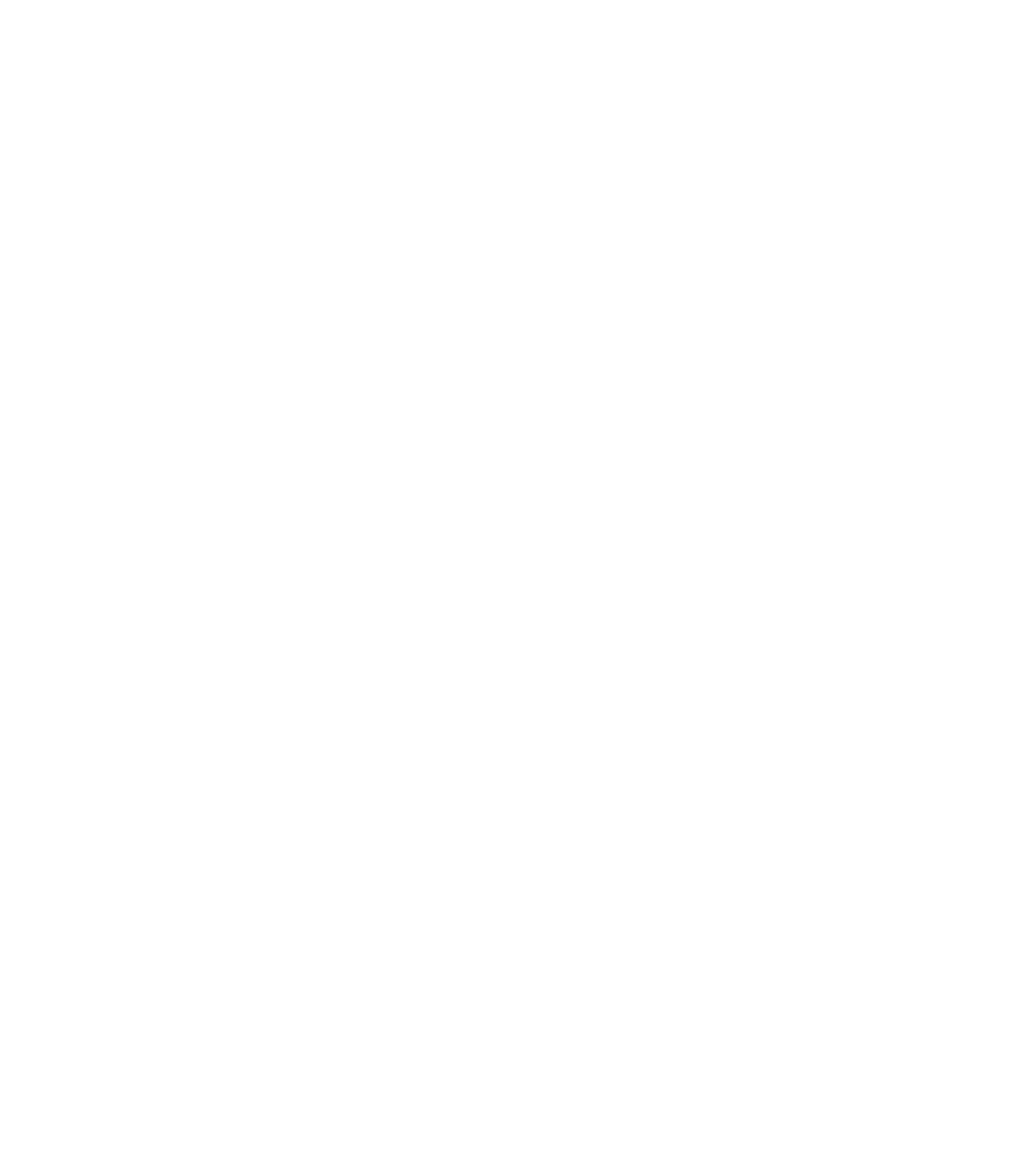
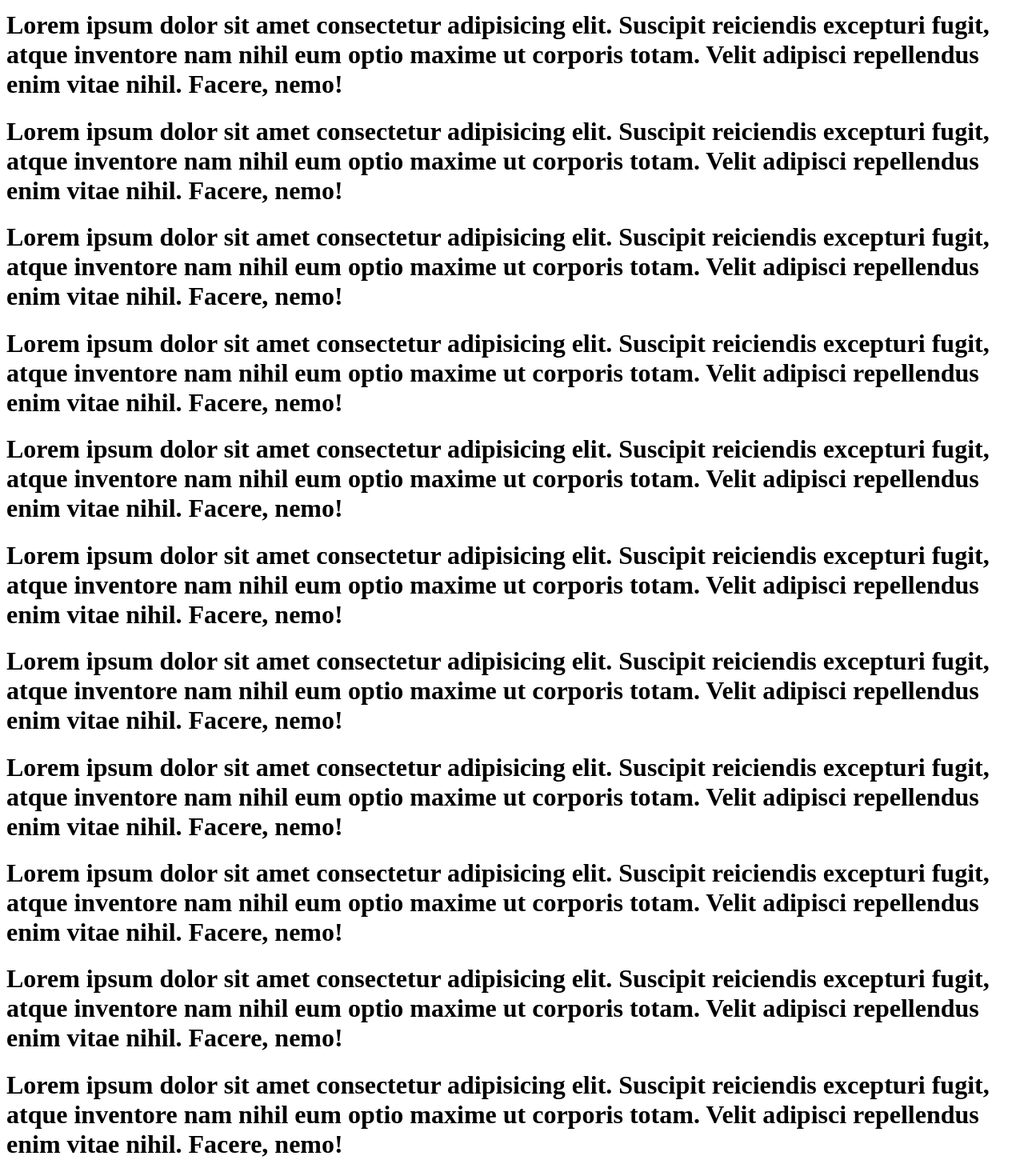
Before and after one commit to moathabdulrazak/hire-hive, a React (Vite) app: page / in a window 1280 px wide. Shown: the part 94-1564 px from the top of the page at 80% size. Before the commit the page ends 800 px from the top, so only its background shows below. Built offline with nearby package versions, Linux system fonts and the light colour scheme.

Commit message:
scroll effect on nav bar works

```diff
--- a/src/App.jsx
+++ b/src/App.jsx
@@ -8,6 +8,17 @@
   return (
     <div>
       <Navbar/>
+      <h1>Lorem ipsum dolor sit amet consectetur adipisicing elit. Suscipit reiciendis excepturi fugit, atque inventore nam nihil eum optio maxime ut corporis totam. Velit adipisci repellendus enim vitae nihil. Facere, nemo! </h1>
+      <h1>Lorem ipsum dolor sit amet consectetur adipisicing elit. Suscipit reiciendis excepturi fugit, atque inventore nam nihil eum optio maxime ut corporis totam. Velit adipisci repellendus enim vitae nihil. Facere, nemo! </h1>
+      <h1>Lorem ipsum dolor sit amet consectetur adipisicing elit. Suscipit reiciendis excepturi fugit, atque inventore nam nihil eum optio maxime ut corporis totam. Velit adipisci repellendus enim vitae nihil. Facere, nemo! </h1>
+      <h1>Lorem ipsum dolor sit amet consectetur adipisicing elit. Suscipit reiciendis excepturi fugit, atque inventore nam nihil eum optio maxime ut corporis totam. Velit adipisci repellendus enim vitae nihil. Facere, nemo! </h1>
+      <h1>Lorem ipsum dolor sit amet consectetur adipisicing elit. Suscipit reiciendis excepturi fugit, atque inventore nam nihil eum optio maxime ut corporis totam. Velit adipisci repellendus enim vitae nihil. Facere, nemo! </h1>
+      <h1>Lorem ipsum dolor sit amet consectetur adipisicing elit. Suscipit reiciendis excepturi fugit, atque inventore nam nihil eum optio maxime ut corporis totam. Velit adipisci repellendus enim vitae nihil. Facere, nemo! </h1>
+      <h1>Lorem ipsum dolor sit amet consectetur adipisicing elit. Suscipit reiciendis excepturi fugit, atque inventore nam nihil eum optio maxime ut corporis totam. Velit adipisci repellendus enim vitae nihil. Facere, nemo! </h1>
+      <h1>Lorem ipsum dolor sit amet consectetur adipisicing elit. Suscipit reiciendis excepturi fugit, atque inventore nam nihil eum optio maxime ut corporis totam. Velit adipisci repellendus enim vitae nihil. Facere, nemo! </h1>
+      <h1>Lorem ipsum dolor sit amet consectetur adipisicing elit. Suscipit reiciendis excepturi fugit, atque inventore nam nihil eum optio maxime ut corporis totam. Velit adipisci repellendus enim vitae nihil. Facere, nemo! </h1>
+      <h1>Lorem ipsum dolor sit amet consectetur adipisicing elit. Suscipit reiciendis excepturi fugit, atque inventore nam nihil eum optio maxime ut corporis totam. Velit adipisci repellendus enim vitae nihil. Facere, nemo! </h1>
+      <h1>Lorem ipsum dolor sit amet consectetur adipisicing elit. Suscipit reiciendis excepturi fugit, atque inventore nam nihil eum optio maxime ut corporis totam. Velit adipisci repellendus enim vitae nihil. Facere, nemo! </h1>
     </div>
   )
 }
--- a/src/components/Navbar/Navbar.jsx
+++ b/src/components/Navbar/Navbar.jsx
@@ -1,12 +1,27 @@
-import React from 'react'
-import './Navbar.scss'
+import React, { useEffect, useState } from "react";
+import "./Navbar.scss";
+import { Link } from "react-router-dom";
 const Navbar = () => {
+  const [active, setActive] = useState(false);
+
+  const isActive = () => {
+    window.scrollY > 0 ? setActive(true) : setActive(false);
+  };
+  useEffect(() => {
+    window.addEventListener("scroll", isActive);
+    return () => {
+      window.removeEventListener('scroll', isActive)
+    }
+  }, []);
+
   return (
-    <div className="navbar" >
+    <div className={active ? "navbar active" : "navbar"}>
       <div className="container">
         <div className="logo">
-          <span className="text" >Hire Hive</span>
-          <span className="dot" >.</span>
+          {/* <Link to={'/'} > */}
+          <span className="text">Hire Hive</span>
+          {/* </Link> */}
+          <span className="dot">.</span>
         </div>
         <div className="links">
           <span>Hives business</span>
@@ -17,9 +32,17 @@
           <button>Join</button>
         </div>
       </div>
+      {active && (
+        <>
+          <hr />
+          <div className="menu">
+            <span>Test</span>
+            <span>Test2</span>
+          </div>
+        </>
+      )}
+    </div>
+  );
+};
 
-    </div>
-  )
-}
-
-export default Navbar
+export default Navbar;
```
Lines whose indentation alone changed are shown as unchanged.
